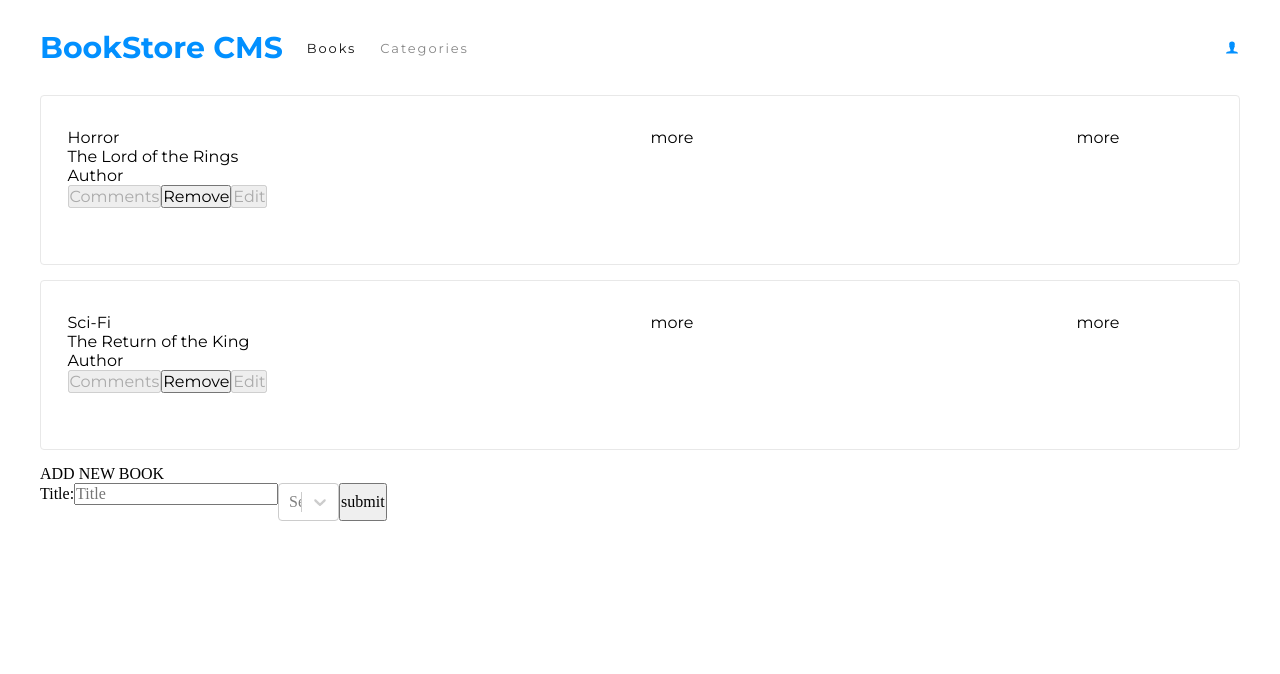
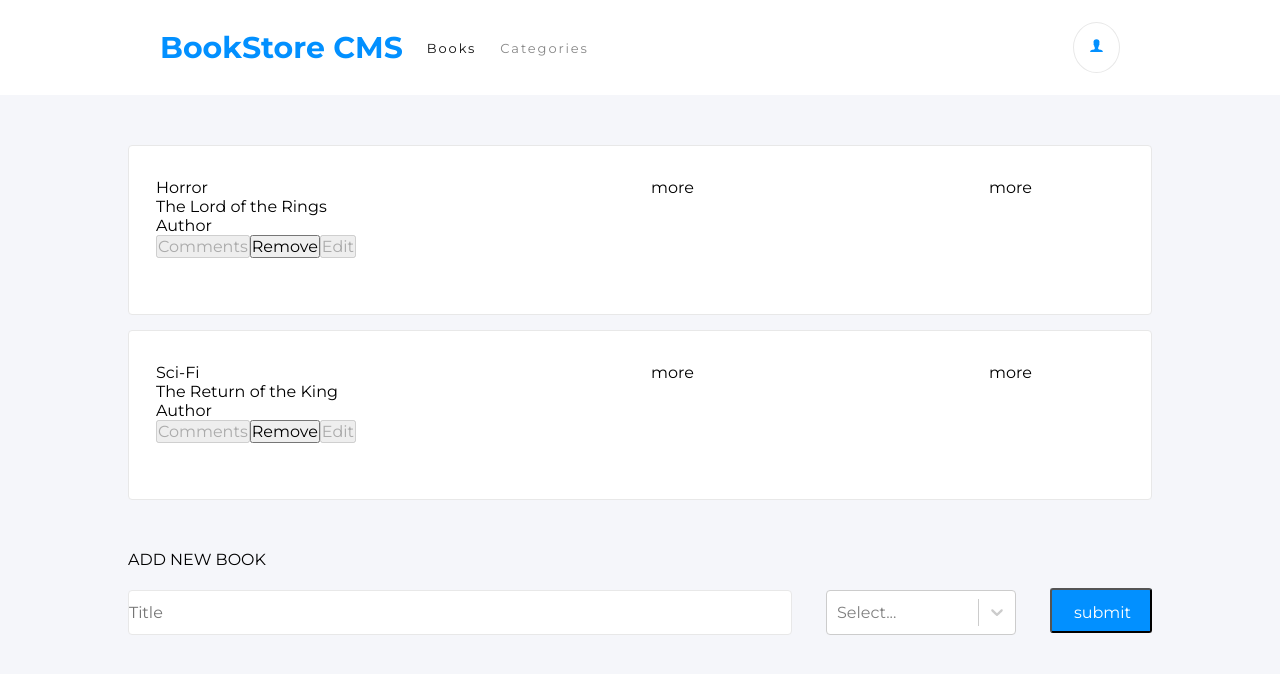
Before and after one commit to sergiocortessat/Redux_Bookstore, a React (Create React App) app: page / in a window 1280 px wide. Shown: the top 674 px of the page. Built offline with nearby package versions, Linux system fonts and the light colour scheme.

Commit message:
Add more style to booklist

```diff
--- a/src/CSS/BookForm.scss
+++ b/src/CSS/BookForm.scss
@@ -1,9 +1,44 @@
+$azure: #0290ff;
+$black-two: #121212;
+
 .form-container {
   margin: 0 auto;
-  width: 75rem;
+  width: 80%;
+  min-height: 40vh;
+  font-family: Montserrat, sans-serif;
 
   .form {
     display: flex;
     flex-direction: row;
+    align-items: first baseline;
+  }
+
+  .book-title {
+    width: 41.5rem;
+    height: 2.813rem;
+    margin: 1.188rem 2.125rem 0 0;
+    border-radius: 4px;
+    border: solid 1px #e8e8e8;
+    background-color: white;
+  }
+
+  .book-category {
+    width: 41.5rem;
+    border-radius: 4px;
+  }
+
+  .css-yk16xz-control {
+    height: 2.813rem !important;
+    border-radius: 4px;
+  }
+
+  .submit-button {
+    width: 11.5rem;
+    height: 2.813rem;
+    margin: 1.188rem 0 0 2.125rem;
+    padding: 0.801rem 1.188rem 0.886rem 1.375rem;
+    border-radius: 3px;
+    background-color: $azure;
+    color: white;
   }
 }
--- a/src/CSS/BookList.scss
+++ b/src/CSS/BookList.scss
@@ -1,10 +1,7 @@
 .book-list {
-  display: flex;
-  flex-direction: column;
-  background-color: white;
+  width: 80%;
+  margin: 50px auto;
   font-family: Montserrat, sans-serif;
-  position: relative;
-  align-items: center;
 }
 
 .book-item {
@@ -15,7 +12,7 @@
   border-radius: 4px;
   border: solid 1px #e8e8e8;
   background-color: white;
-  width: 75rem;
+  width: 100%;
   margin: 0 0.063rem 0.938rem 0;
   padding: 2rem 7.438rem 1.625rem 1.688rem;
 }
--- a/src/CSS/NavBar.scss
+++ b/src/CSS/NavBar.scss
@@ -7,15 +7,13 @@ header {
   font-family: Montserrat, sans-serif;
   height: 5.938rem;
   align-items: center;
-  position: relative;
-  width: 75rem;
+  justify-content: space-between;
   margin: 0 auto;
 
   .header-text {
     display: flex;
     align-items: center;
-    position: absolute;
-    left: 0;
+    margin-left: 10rem;
   }
 
   .header-text > * {
@@ -42,13 +40,13 @@ header {
   }
 
   .oval {
-    height: 2.813rem;
-    display: flex;
-    align-items: center;
-    position: absolute;
-    right: 0;
+    margin-right: 10rem;
+    padding: 0.875rem;
+    border: solid 1px #e8e8e8;
+    border-radius: 50%;
 
     svg {
+      width: 1.063rem;
       height: 1.063rem;
       color: $azure;
     }
--- a/src/CSS/index.scss
+++ b/src/CSS/index.scss
@@ -15,3 +15,9 @@
 .root {
   min-height: 100vh;
 }
+
+.App {
+  margin: auto;
+  width: 100%;
+  background-color: #f5f6fa;
+}
--- a/src/Containers/BooksForm.js
+++ b/src/Containers/BooksForm.js
@@ -24,11 +24,10 @@ const BooksForm = () => {
       <h2>ADD NEW BOOK</h2>
       <form className="form" onSubmit={(e) => handleSubmit(e)}>
         <label htmlFor="title">
-          Title:
-          <input type="text" className="form-control" placeholder="Title" name="title" onChange={(e) => setTitle(e.target.value)} />
+          <input type="text" className="form-control book-title" placeholder="Title" name="title" onChange={(e) => setTitle(e.target.value)} />
         </label>
-        <Select options={options} onChange={handleSelect} />
-        <input type="submit" value="submit" />
+        <Select options={options} onChange={handleSelect} className="book-category" />
+        <input type="submit" value="submit" className="submit-button" />
       </form>
     </div>
   );
```
